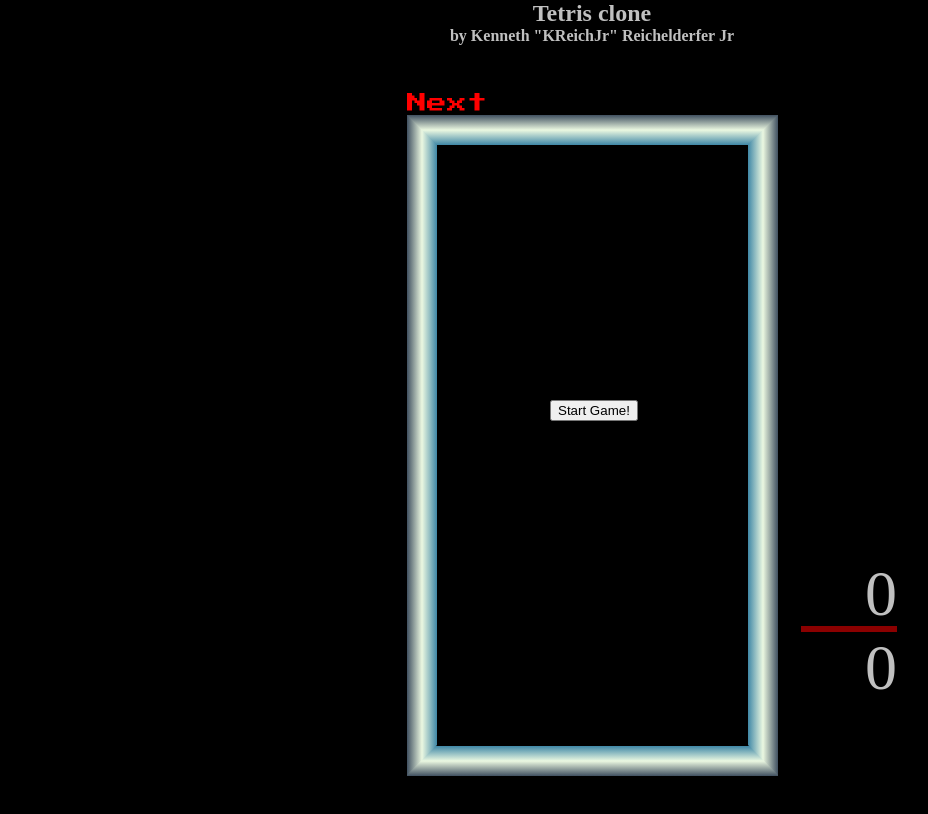
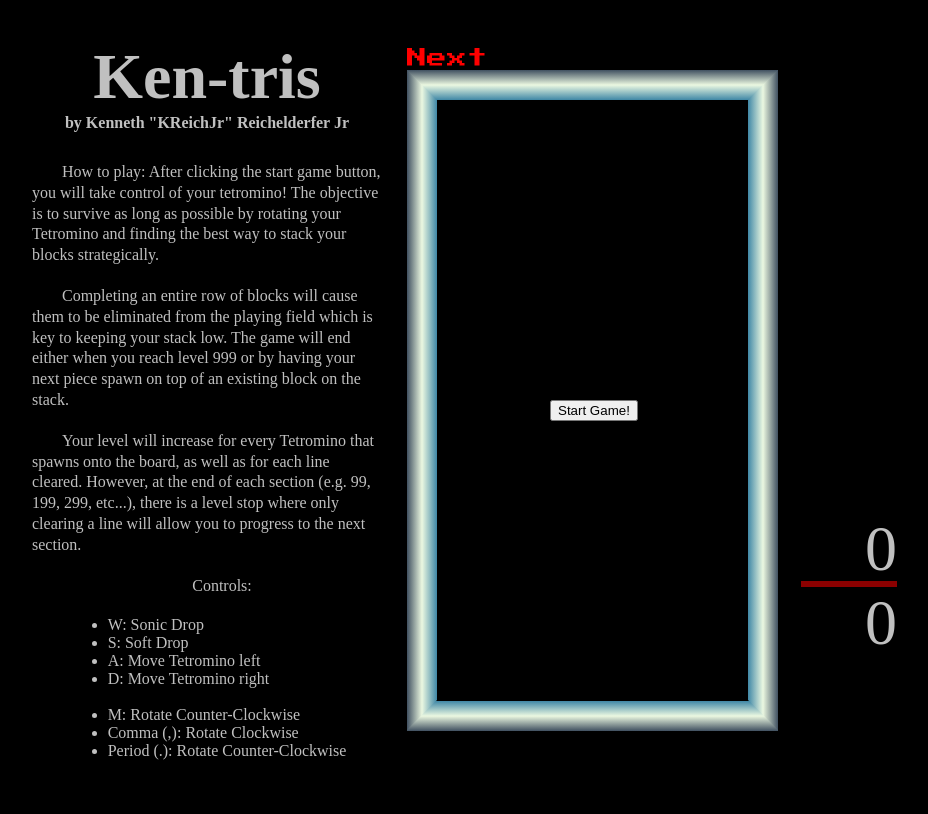
Before and after one commit to kreichjr/GA-Project1-Game_Tetris, a plain HTML site: page index.html in a window 1280 px wide. Shown: the whole page, without its empty margins (48-976 px from the left). Drawn offline with Linux system fonts and the light colour scheme.

Commit message:
Added HTML and CSS Styling

```diff
--- a/css/style.css
+++ b/css/style.css
@@ -11,6 +11,8 @@
 body {
 	background: black;
 	color: silver;
+	display: flex;
+
 }
 
 header {
@@ -23,11 +25,57 @@ button {
 	position: absolute;
 }
 
-#main {
+aside {
+
+	max-width: 350px;
+	height: 800px;
+	left: 80px;
+	top: 40px;
+	position: absolute;
+
+}
+
+#aside-container {
+	display: flex;
+	flex-direction: column;
+	justify-content: flex-start;
+	height: 800px;
+}
+
+#content-container {
+	display: flex;
+	flex-direction: column;
+	justify-content: center;
+}
+
+p {
+	text-indent: 30px;
+	margin-bottom: 20px;
+	line-height: 1.3em;
+}
+
+h2 {
+	font-size: 64px;
+}
+
+h4 {
+	margin-bottom: 30px;
+}
+
+#header-container {
+	display: flex;
+	flex-direction: column;
+	align-items: center;
+	justify-content: center;
+}
+
+
+#main-container {
 	margin-top: 40px;
 	width: 361px;
 	height: 645px;
 	position: relative;
+
 
 
 }
--- a/index.html
+++ b/index.html
@@ -2,16 +2,38 @@
 <html>
 <head>
 	<meta charset="utf-8">
-	<title>Tetris by KReichJr</title>
+	<title>Ken-tris by KReichJr</title>
 	<link rel="stylesheet" type="text/css" href="css/style.css">
 </head>
 <body>
-	<header>
-		<h2>Tetris clone</h2>
-		<h4>by Kenneth "KReichJr" Reichelderfer Jr</h4>
-	</header>
+	<aside>
+		<div id="aside-container">
+			<header>
+				<div id="header-container">
+					<h2>Ken-tris</h2>
+					<h4>by Kenneth "KReichJr" Reichelderfer Jr</h4>
+				</div>
+			</header>
+			<div id="content-container">
+				<p>How to play: After clicking the start game button, you will take control of your tetromino! The objective is to survive as long as possible by rotating your Tetromino and finding the best way to stack your blocks strategically.</p>
+				<p>Completing an entire row of blocks will cause them to be eliminated from the playing field which is key to keeping your stack low. The game will end either when you reach level 999 or by having your next piece spawn on top of an existing block on the stack.</p>
+				<p>Your level will increase for every Tetromino that spawns onto the board, as well as for each line cleared. However, at the end of each section (e.g. 99, 199, 299, etc...), there is a level stop where only clearing a line will allow you to progress to the next section.</p>
+				<p>Controls:</p>
+				<ul>
+					<li>W: Sonic Drop</li>
+					<li>S: Soft Drop</li>
+					<li>A: Move Tetromino left</li>
+					<li>D: Move Tetromino right</li>
+					<br>
+					<li>M: Rotate Counter-Clockwise</li>
+					<li>Comma (,): Rotate Clockwise</li>
+					<li>Period (.): Rotate Counter-Clockwise</li>
+				</ul>
+			</div>
+		</div>
+	</aside>
 	<main>
-		<div id="main">
+		<div id="main-container">
 			<div id="preview-container">
 				<div id="preview-area"></div>
 			</div>
```
